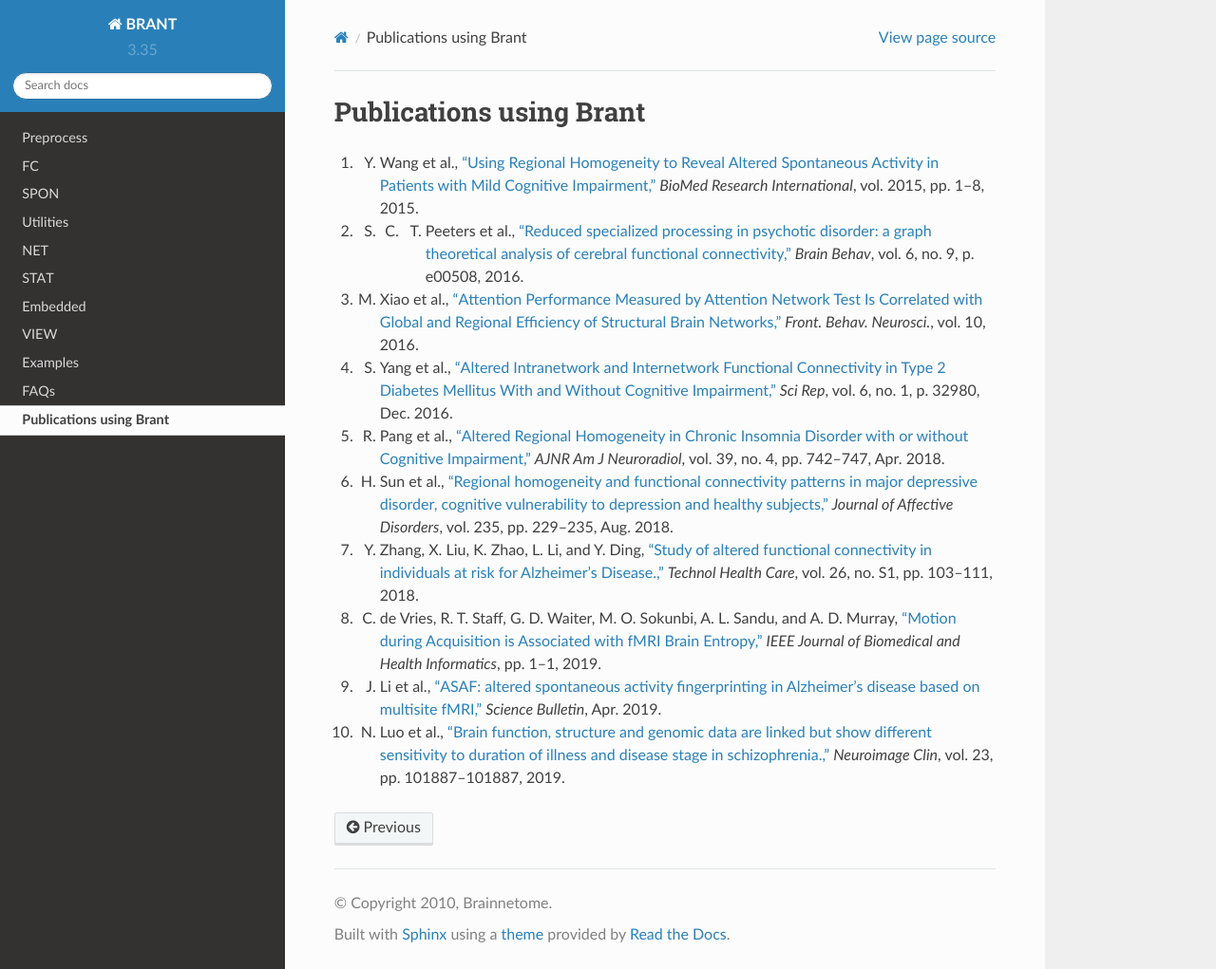
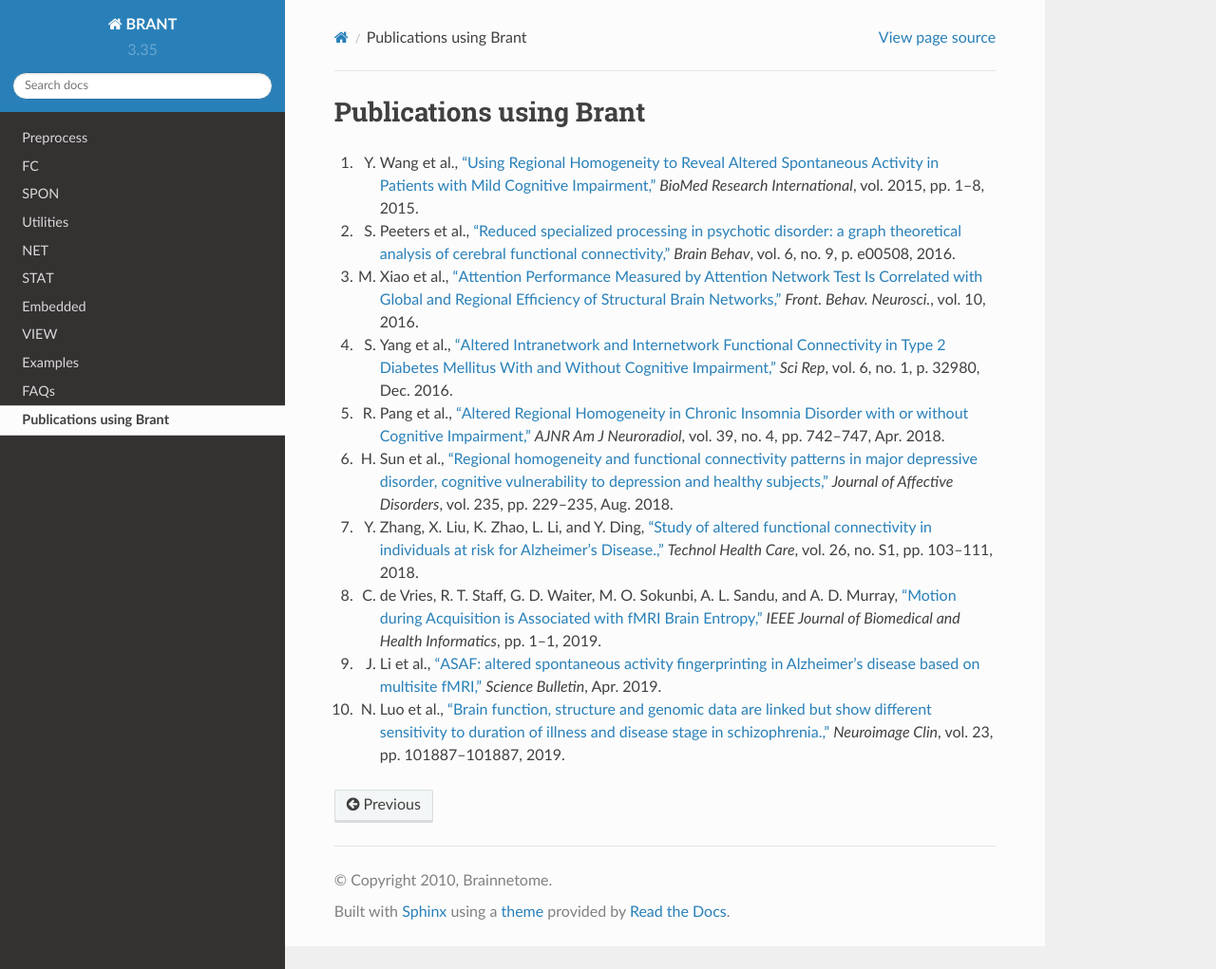
Before and after one commit to YongLiuLab/brant, a Sphinx documentation site: the page built from source/Publications_using_Brant.txt, in a window 1280 px wide and 1021 px high. Shown: the whole window at 95% size. Built offline with Sphinx 7.4.7 and the Read the Docs theme 2.0.0, drawn with Linux system fonts in a browser that asks for light colours; pages that are not in the unit, such as notebooks, are missing from menus.

```diff
--- a/source/Publications_using_Brant.txt
+++ b/source/Publications_using_Brant.txt
@@ -3,7 +3,7 @@ Publications using Brant
 
 1. Y. Wang et al., `“Using Regional Homogeneity to Reveal Altered Spontaneous Activity in Patients with Mild Cognitive Impairment,”`_ *BioMed Research International*, vol. 2015, pp. 1–8, 2015.
 
-2. S. C. T. Peeters et al., `“Reduced specialized processing in psychotic disorder: a graph theoretical analysis of cerebral functional connectivity,”`_ *Brain Behav*, vol. 6, no. 9, p. e00508, 2016.
+2. S. Peeters et al., `“Reduced specialized processing in psychotic disorder: a graph theoretical analysis of cerebral functional connectivity,”`_ *Brain Behav*, vol. 6, no. 9, p. e00508, 2016.
 
 3. M. Xiao et al., `“Attention Performance Measured by Attention Network Test Is Correlated with Global and Regional Efficiency of Structural Brain Networks,”`_ *Front. Behav. Neurosci.*, vol. 10, 2016.
 
```
